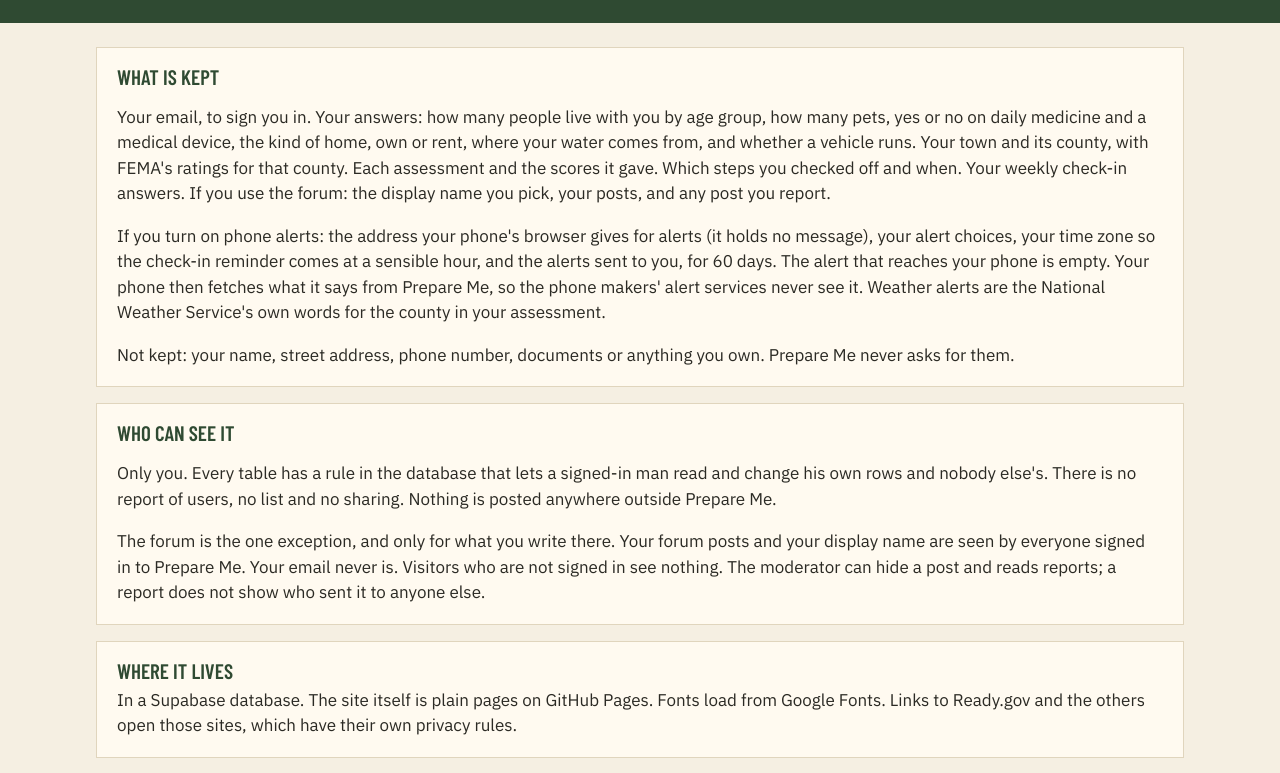
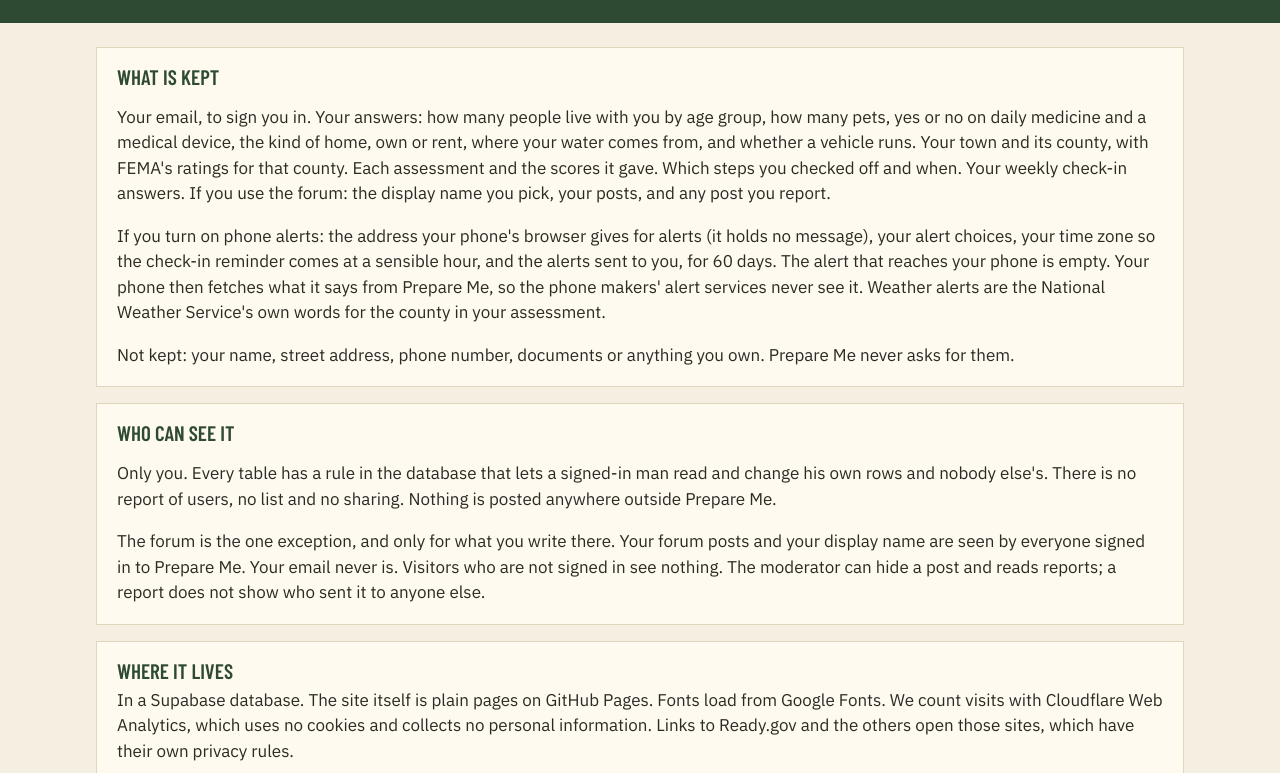
Before and after one commit to wcwilkins2025/prepare-me, a plain HTML site: page privacy.html in a window 1280 px wide. Shown: the part 179-952 px from the top of the page. Drawn offline with nearby package versions, Linux system fonts and the light colour scheme.

Commit message:
Count visits with Cloudflare Web Analytics on every page
The beacon uses no cookies and collects no personal information.
The privacy page now says so.

Co-Authored-By: Claude Opus 5.5 <noreply@anthropic.com>

```diff
--- a/privacy.html
+++ b/privacy.html
@@ -33,7 +33,7 @@
   </div>
   <div class="card">
     <h3>Where it lives</h3>
-    <p style="margin:0">In a Supabase database. The site itself is plain pages on GitHub Pages. Fonts load from Google Fonts. Links to Ready.gov and the others open those sites, which have their own privacy rules.</p>
+    <p style="margin:0">In a Supabase database. The site itself is plain pages on GitHub Pages. Fonts load from Google Fonts. We count visits with Cloudflare Web Analytics, which uses no cookies and collects no personal information. Links to Ready.gov and the others open those sites, which have their own privacy rules.</p>
   </div>
   <div class="card">
     <h3>Taking it with you, or deleting it</h3>
@@ -48,5 +48,6 @@
 <script src="js/store.js?v=20261121a"></script>
 <script src="js/site.js?v=20261121a"></script>
 <script>RD.ui.chrome();</script>
+<!-- Cloudflare Web Analytics --><script type='module' src='https://static.cloudflareinsights.com/beacon.min.js' data-cf-beacon='{"token": "a122939dd88246f3ac7ec256a33cd080"}'></script><!-- End Cloudflare Web Analytics -->
 </body>
 </html>
```
Also changed, not shown: account.html (+1 -0 lines), alert.html (+1 -0 lines), checkin.html (+1 -0 lines), coach.html (+1 -0 lines), forum.html (+1 -0 lines), guides.html (+1 -0 lines), index.html (+1 -0 lines), resources.html (+1 -0 lines), start.html (+1 -0 lines).
